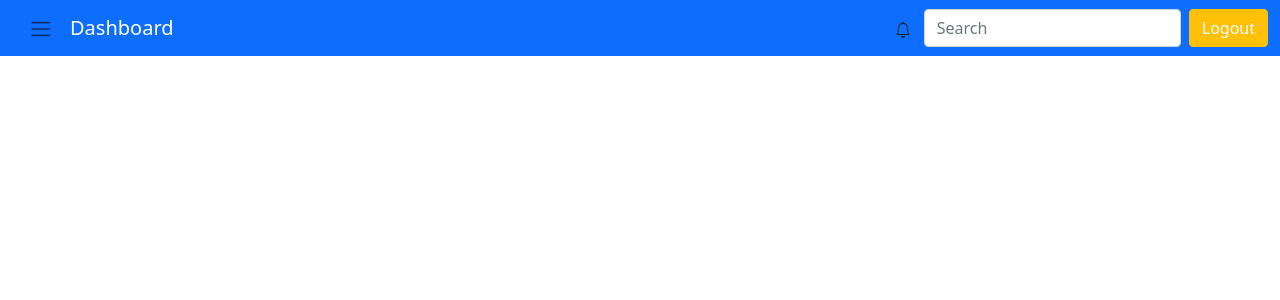
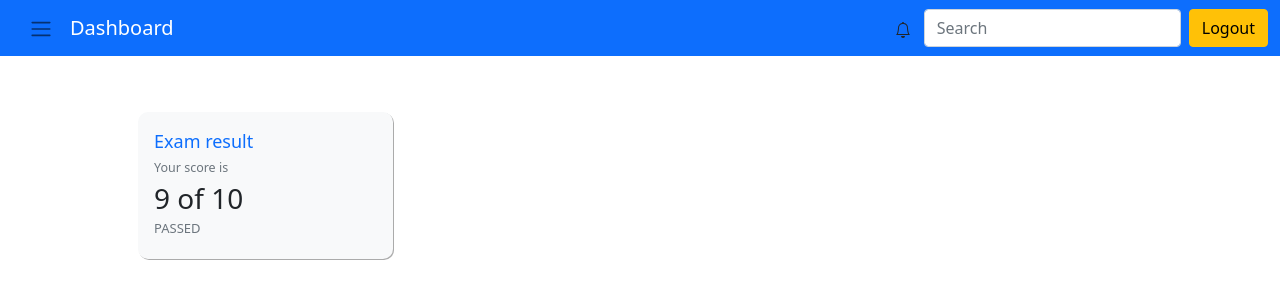
Before and after one commit to golyshevskii/ongrid, a Django app: page / in a window 1280 px wide. Shown: the top 300 px of the page. Run offline with Django 4.2, Linux system fonts and the light colour scheme; a user stored in the database is signed in; some libraries are stand-ins or nearby versions.

Commit message:
exam card info

```diff
--- a/main/templates/base.html
+++ b/main/templates/base.html
@@ -39,11 +39,21 @@
                             </svg>
                         </button>
                         <input class="form-control me-2" type="search" placeholder="Search" aria-label="Search">
-                        <button class="btn btn-warning"><a href="{% url 'logout' %}" style="text-decoration: none; color: white;">Logout</a></button>
+                        <button class="btn btn-warning"><a href="{% url 'logout' %}" style="text-decoration: none; color: black;">Logout</a></button>
                     </form>
                 </div>
             </div>
         </nav>
+        <div class="container">
+            <div class="m-4 p-4">
+                <div class="d-block col-sm-9 col-md-6 col-lg-3 justify-content-start m-2 p-3 bg-light" style="border-radius: 10px; box-shadow: 1px 1px rgb(171, 171, 171)">
+                    <a href="#" style="text-decoration: none; font-size: 18px;">Exam result</a>
+                    <p class="form-text mb-1" style="font-size: 12.5px;">Your score is</p>
+                    <h3 class="mb-0">9 of 10</h3>
+                    <p class="form-text mb-1" style="font-size: 13px;">PASSED</p>
+                </div>
+            </div>
+        </div>
         <div class="offcanvas offcanvas-start offcanvas-size-sm" data-bs-scroll="true" data-bs-backdrop="false"
             tabindex="-1" id="offcanvasScrolling" aria-labelledby="offcanvasScrollingLabel">
             <div class="offcanvas-header">
```
Also changed, not shown: db.sqlite3.
